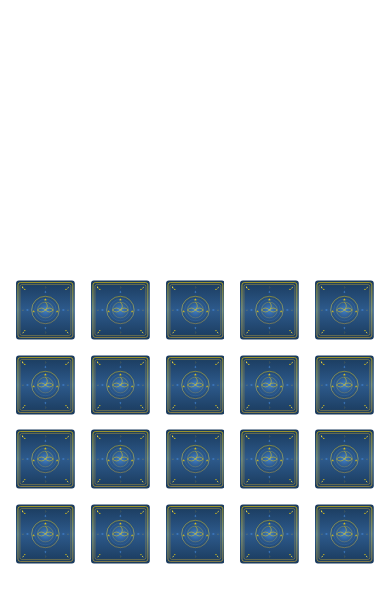
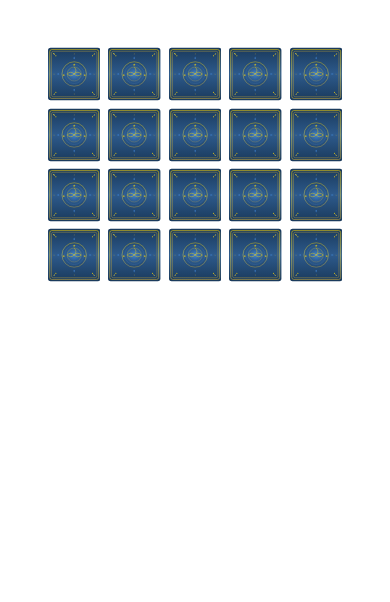
Before and after one commit to MikeG404/personnal_react_master_challenge_memory_game, a React (Vite) app: page / in a window 390 px wide. Shown: the top 602 px of the page. Built offline with nearby package versions, Linux system fonts and the light colour scheme.

Commit message:
Mobile great

```diff
--- a/src/App.jsx
+++ b/src/App.jsx
@@ -4,7 +4,7 @@
 function App() {
 
   return (
-    <main className='h-screen'>
+    <main className='max-h-screen'>
       <CardGrid />
     </main>
   )
--- a/src/components/Card.jsx
+++ b/src/components/Card.jsx
@@ -20,7 +20,7 @@
                 </div>
 
                 <div
-                    className="absolute inset-0 flex justify-center items-center rounded-2xl border border-black bg-white text-7xl"
+                    className="absolute inset-0 flex justify-center items-center rounded-2xl border border-black bg-white text-3xl lg:text-7xl"
                     style={{
                         backfaceVisibility: 'hidden',
                         transform: 'rotateY(180deg)'
--- a/src/components/CardGrid.jsx
+++ b/src/components/CardGrid.jsx
@@ -64,8 +64,8 @@
     }
 
     return (
-<section className="min-h-screen flex items-center justify-center p-4">
-  <div className="w-full max-w-4xl grid grid-cols-5 gap-4">
+        <section className="max-h-screen max-w-5xl mx-auto grid grid-cols-5 gap-2 p-12">
+            {hasWon && <EndGame setHasWon={setHasWon} setFlippedCard={setFlippedCard} />}
             {cardElements.map((elem) => {
                 return (
                     <Card
@@ -76,7 +76,6 @@
                     />
                 )
             })}
-  </div>
         </section>
     )
 }
```
Lines whose indentation alone changed are shown as unchanged.
